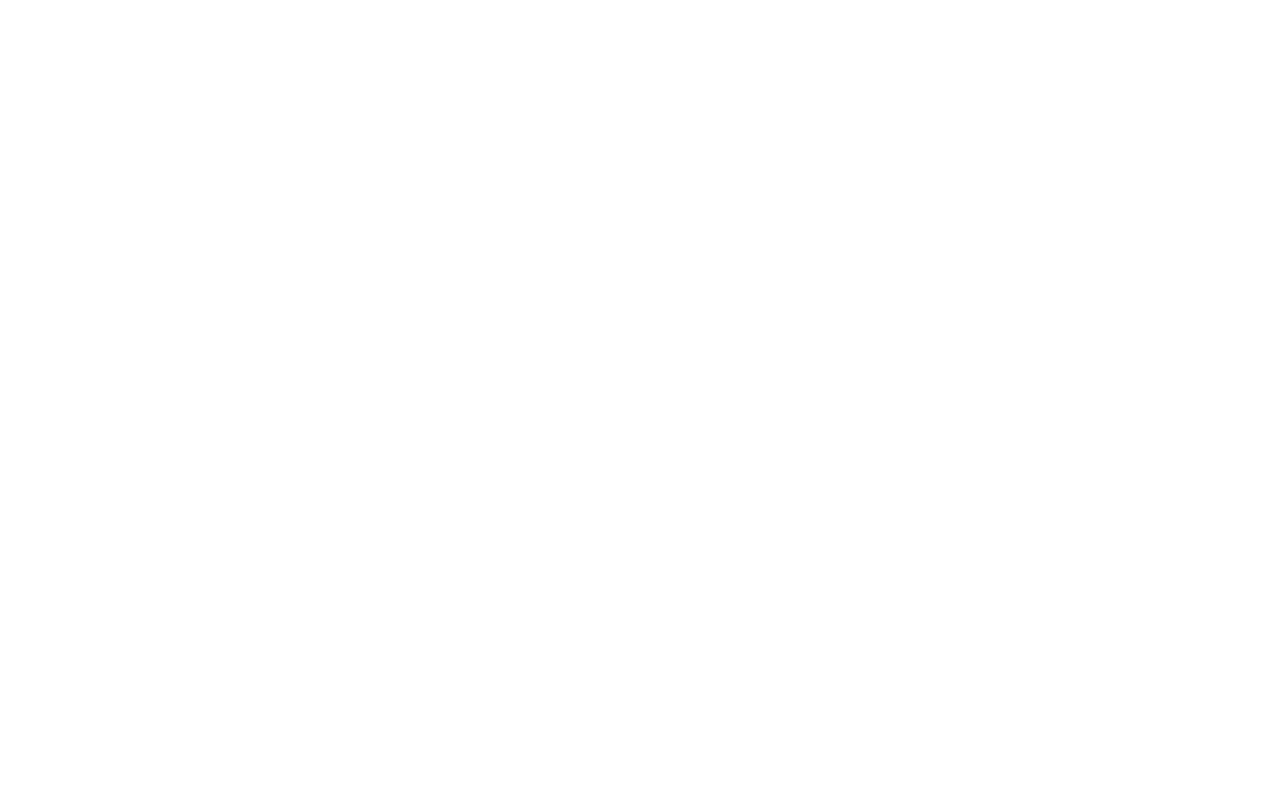
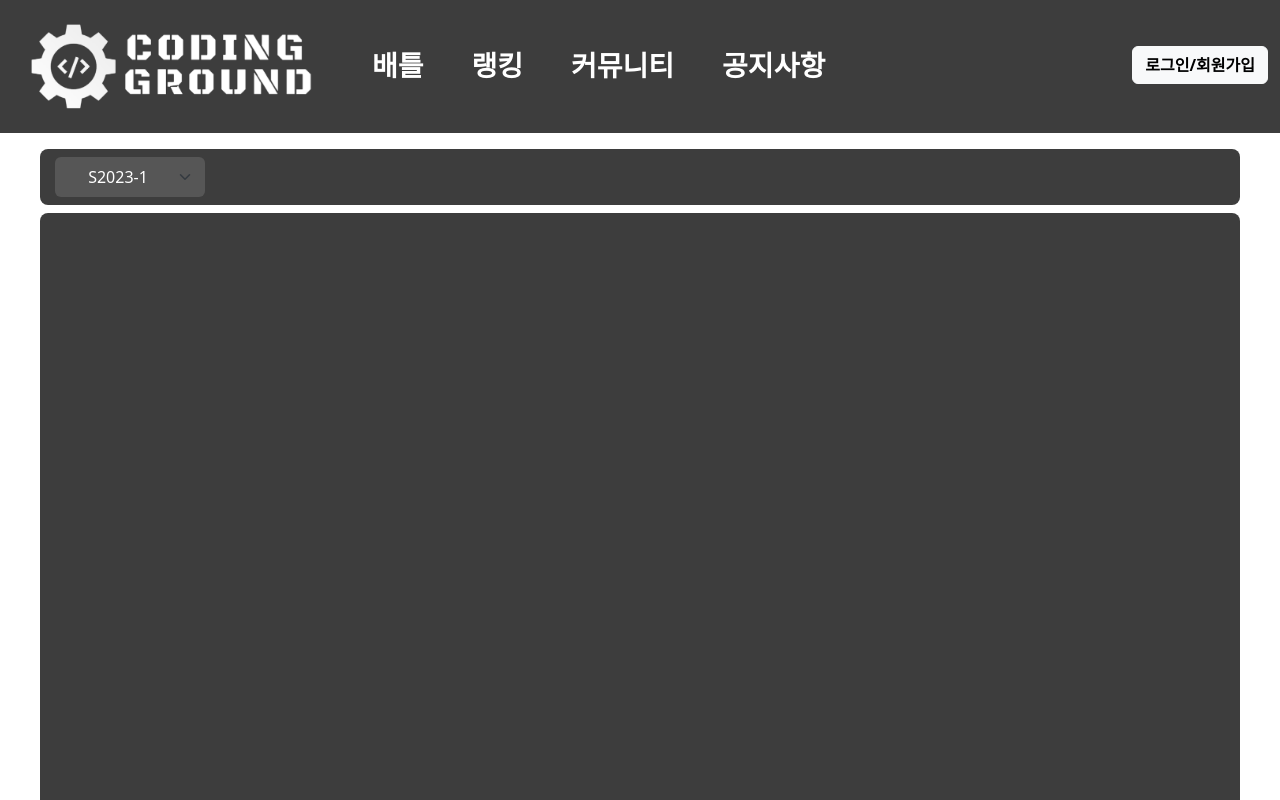
Before and after one commit to It-works-Why/CodingGround_Frontend, a JavaScript app: page /ranking in a window 1280 px wide. Before the commit this address had no page. Shown: the top 800 px of the page. Built offline with nearby package versions, Linux system fonts and the light colour scheme; a small style sheet from the web is missing.

Commit message:
[✨DEV] 랭킹 페이지 50%

```diff
--- a/src/components/GameRecordBox.vue
+++ b/src/components/GameRecordBox.vue
@@ -1,5 +1,3 @@
-
-
 <template>
   <div class="box-main-record">
     <div class="box-gamedate">
--- a/src/components/Header.vue
+++ b/src/components/Header.vue
@@ -9,7 +9,7 @@
               <a class="nav_button text-nowrap fw-bold fs-3 nav-link" href="/battle/list">배틀</a>
             </li>
             <li class="mx-3 nav-item">
-              <a class="nav_button text-nowrap fw-bold fs-3 nav-link" href="#">랭킹</a>
+              <a class="nav_button text-nowrap fw-bold fs-3 nav-link" href="/ranking">랭킹</a>
             </li>
             <li class="mx-3 nav-item">
               <a class="nav_button text-nowrap fw-bold fs-3 nav-link" href="#">커뮤니티</a>
--- a/src/router/index.js
+++ b/src/router/index.js
@@ -18,6 +18,7 @@
 import EditNoticePostView from "@/view/notice/EditNoticePostView.vue";
 import DetailNoticePostView from "@/view/notice/DetailNoticePostView.vue";
 import MyInquiryView from "@/view/MyInquiryView.vue";
+import RankingListView from "@/view/RankingListView.vue";
 
 const routes = [
   {
@@ -81,6 +82,10 @@
         path: '/battle/list',
         component: BattleListView
       },
+      {
+        path: '/ranking',
+        component: RankingListView
+      },
 
     ]
   },
--- /dev/null
+++ b/src/view/RankingListView.vue
@@ -0,0 +1,54 @@
+<template>
+  <div class="rounded-3 mt-3 py-2 top_background_box m-auto">
+    <select class="form-select">
+      <option :key="i" :value="season" v-for="(season,i) in seasonSelectData">S{{season}}</option>
+    </select>
+  </div>
+
+  <div class="rounded-3 mt-2 py-2 rank_background_box m-auto">
+
+  </div>
+</template>
+
+<script>
+export default {
+  data() {
+    return {
+      seasonSelectData: [
+          "2023-1",
+          "2023-2",
+          "2023-3",
+          "2023-4",
+          "2023-5",
+          "2023-6",
+          "2023-7",
+          "2023-8",
+      ]
+    }
+  }
+
+}
+</script>
+
+<style scoped>
+.top_background_box{
+  background: #3D3D3D;
+  width: 80%;
+  min-width: 1200px;
+}
+.rank_background_box{
+  background: #3D3D3D;
+  width: 80%;
+  height: 700px;
+  min-width: 1200px;
+}
+.form-select{
+  width: 150px;
+  height: 40px;
+  text-align: center;
+  margin-left: 15px;
+  background-color: #565656;
+  color: white;
+  border: none;
+}
+</style>
--- a/src/view/community/DetailCommunityPostView.vue
+++ b/src/view/community/DetailCommunityPostView.vue
@@ -6,10 +6,10 @@
       </div>
 
       <div class="title">
-        <input :value="postData.title" class="w-75 text-white px-4 py-2 fs-4 mb-4 title_box" type="text" />
+        <input :value="postData.title" class="w-75 text-white px-4 py-2 fs-4 mb-4 title_box" type="text" disabled/>
         <div class="text-white px-3 py-2 fs-4 mb-4 info_box">글쓴이 정보</div>
       </div>
-      <textarea :value="postData.content" class="w-100 text-white px-4 py-2 fs-4 mb-3 content_box" rows="11" type="text" />
+      <textarea :value="postData.content" class="w-100 text-white px-4 py-2 fs-4 mb-3 content_box" rows="11" type="text" disabled/>
 
       <div class="button">
         <WhiteButton class="edit" button-value="목록" ></WhiteButton>
--- a/src/view/notice/DetailNoticePostView.vue
+++ b/src/view/notice/DetailNoticePostView.vue
@@ -6,10 +6,10 @@
       </div>
 
       <div class="title">
-        <input :value="postData.title" class="w-75 text-white px-4 py-2 fs-4 mb-4 title_box" type="text" />
+        <input :value="postData.title" class="w-75 text-white px-4 py-2 fs-4 mb-4 title_box" type="text" disabled/>
         <div class="text-white px-3 py-2 fs-4 mb-4 info_box">글쓴이 정보</div>
       </div>
-      <textarea :value="postData.content" class="w-100 text-white px-4 py-2 fs-4 mb-3 content_box" rows="11" type="text" />
+      <textarea :value="postData.content" class="w-100 text-white px-4 py-2 fs-4 mb-3 content_box" rows="11" type="text" disabled/>
 
       <div class="button">
         <WhiteButton class="edit" button-value="목록" ></WhiteButton>
@@ -28,8 +28,8 @@
 import WhiteButton from "@/components/WhiteButton.vue";
 
 export default {
-  data(){
-    return{
+  data() {
+    return {
       postData: {
         title: '제목 데이터 바인딩',
         content: '내용 데이터 바인딩'
```
